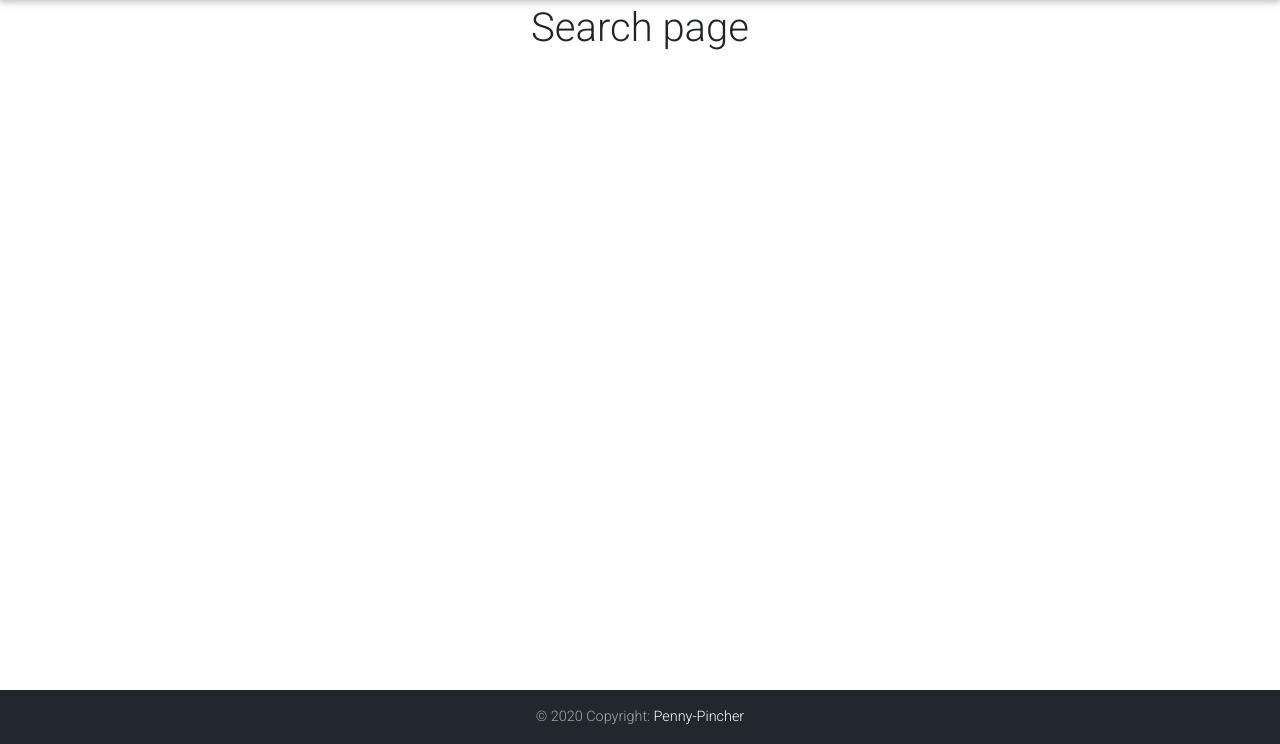
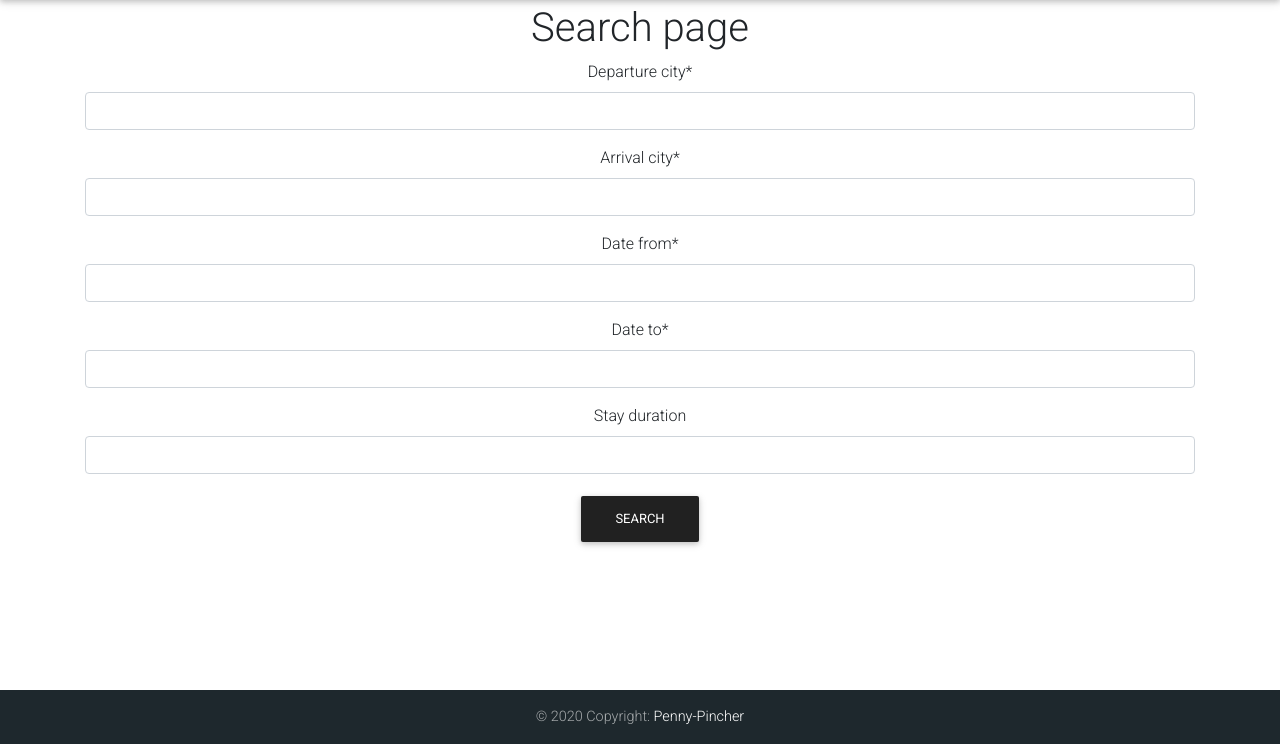
Before and after one commit to 401n1-midterm/penny-pincher, a Django app: page /search/ in a window 1280 px wide. Shown: the part 56-800 px from the top of the page. Run offline with Django 3.2, Linux system fonts and the light colour scheme; some libraries are stand-ins or nearby versions.

Commit message:
created form for search query

```diff
--- a/penny_pincher/settings.py
+++ b/penny_pincher/settings.py
@@ -40,6 +40,9 @@ INSTALLED_APPS = [
     'django.contrib.sessions',
     'django.contrib.messages',
     'django.contrib.staticfiles',
+
+    # third party-apps
+    'crispy_forms',
 ]
 
 MIDDLEWARE = [
@@ -129,3 +132,6 @@ STATIC_URL = '/static/'
 MESSAGE_TAGS = {
     messages.ERROR: "danger",
 }
+
+# crispy form template-pack
+CRISPY_TEMPLATE_PACK = 'bootstrap4'
--- a/pyproject.toml
+++ b/pyproject.toml
@@ -8,6 +8,7 @@ authors = ["Leo Kukharau <kuhorev.leonid@gmail.com>"]
 python = "^3.8"
 django = "^3.1"
 selenium = "^3.141.0"
+django-crispy-forms = "^1.9.2"
 
 [tool.poetry.dev-dependencies]
 pylint-django = "^2.3.0"
--- a/templates/ticket_search/search.html
+++ b/templates/ticket_search/search.html
@@ -1,7 +1,18 @@
 {% extends 'base.html' %}
+{% load crispy_forms_tags %}
 
 {% block content %}
 
   <h1 class="content text-center">Search page</h1>
 
+  <form method="post" class="content text-center">
+    {% csrf_token %}
+    <fieldset>
+      {{ form|crispy }}
+    </fieldset>
+    <button class="btn btn-dark" type="submit">
+      Search
+    </button>
+  </form>
+
 {% endblock content %}
--- /dev/null
+++ b/ticket_search/forms.py
@@ -0,0 +1,8 @@
+from django.forms import ModelForm
+from .models import SearchQuery
+
+# Create the form class.
+class SearchQueryForm(ModelForm):
+     class Meta:
+        model = SearchQuery
+        exclude = ['date_created']
--- a/ticket_search/views.py
+++ b/ticket_search/views.py
@@ -3,6 +3,7 @@ import time
 from django.contrib import messages
 from django.shortcuts import render
 
+from .forms import SearchQueryForm
 from .functions import get_condor
 
 
@@ -33,8 +34,11 @@ def about(request):
 
 def search(request):
 
+    form = SearchQueryForm()
+
     context = {
-        'title': 'Search'
+        'title': 'Search',
+        'form' : form
     }
 
     return render(request, 'ticket_search/search.html', context)
```
Also changed, not shown: 2 other files.
